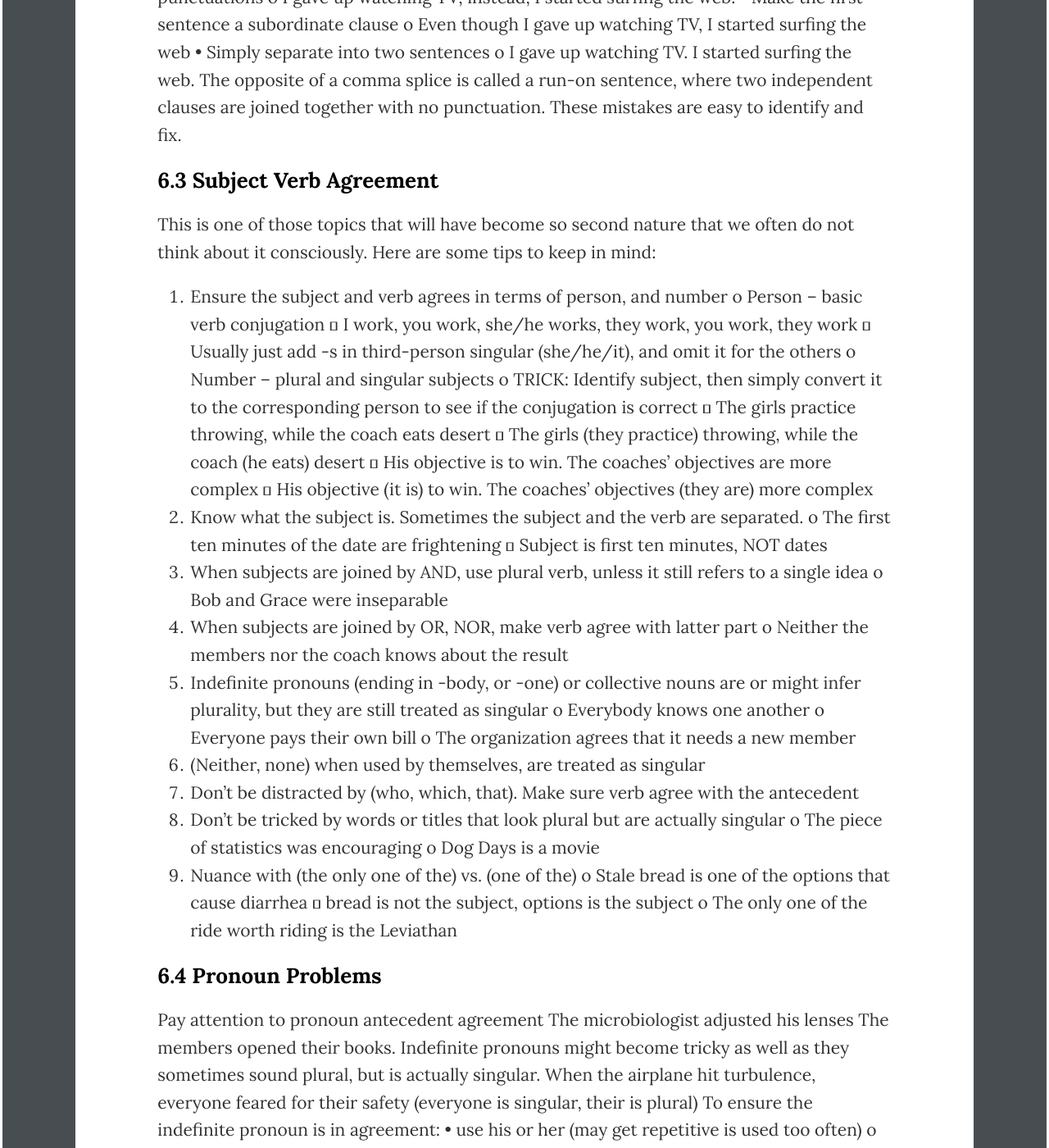
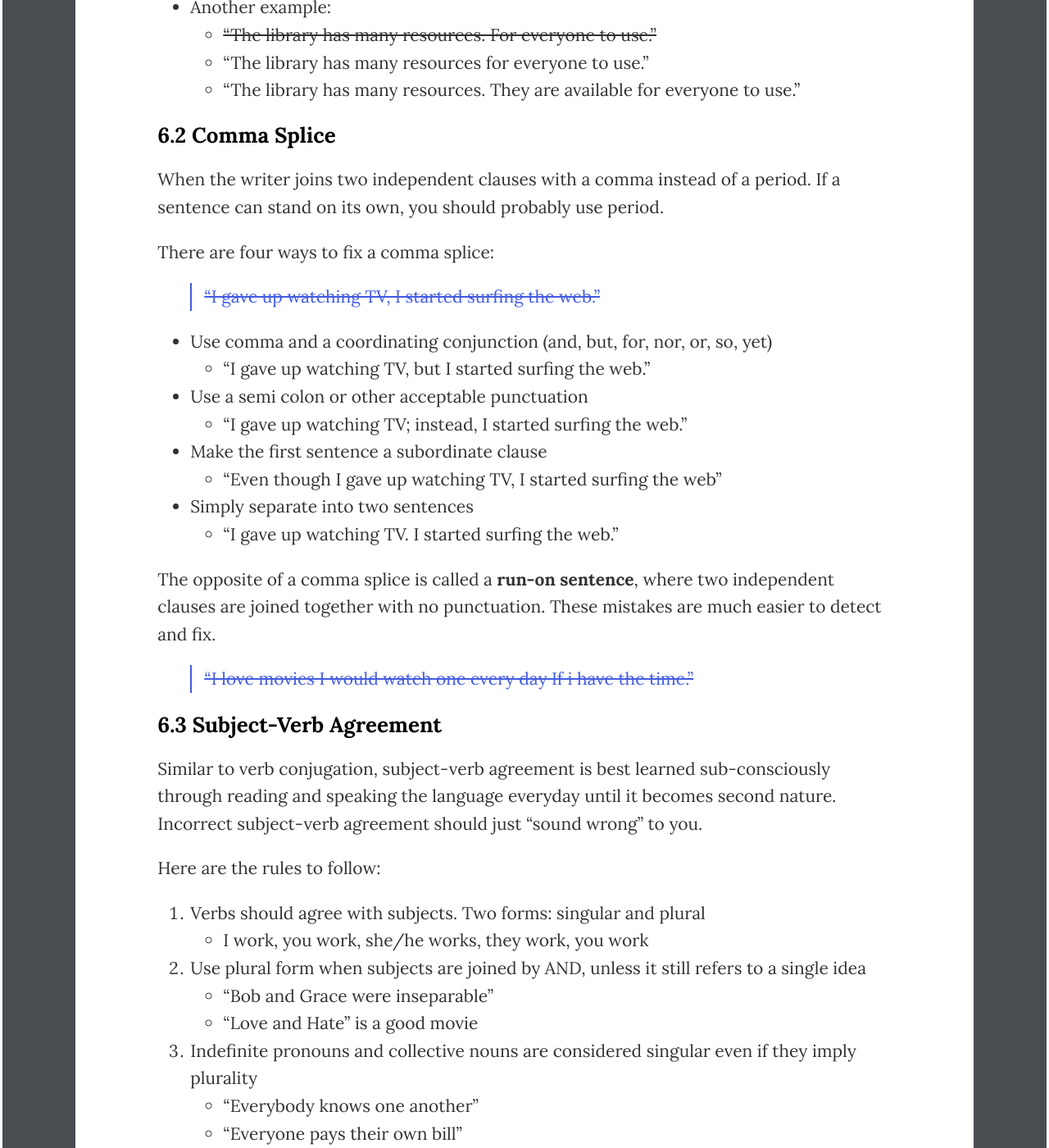
Before and after one commit to wcfrobert/wcfrobert.github.io, a Jekyll site: the page built from _posts/2022-10-28-grammar.markdown, in a window 1280 px wide and 1400 px high, scrolled down 22362 px. Shown: the whole window at 82% size. Built offline with Jekyll 4.4.1, drawn with Linux system fonts in a browser that asks for light colours; comment, search, counter and statistics services are not loaded; some of the changed text lies outside the part shown.

Commit message:
finished grammar article

```diff
--- a/_posts/2022-10-28-grammar.markdown
+++ b/_posts/2022-10-28-grammar.markdown
@@ -12,7 +12,7 @@
 
 How do I know if a sentence is well-written? Or even grammatically correct? I "go-by-feel", of course! Is this semi-colon appropriate here? Who cares, it looks about right; I've developed my own writing style over the years as well as a fair share of bad habits. This document is my attempt to be more deliberate in my writing and improve as a writer.
 
-This was an incredibly laborious undertaking. As most of you might have imagined, going through English and writing textbooks is a "capital C" Chore. Nevertheless, I hope you will find this useful. If anything, chapter 5 and 6 are worth a read!
+This was an incredibly laborious undertaking. As most of you may have imagined, going through English and writing textbooks is a "capital C" Chore. Nevertheless, I hope you will find this useful. If anything, chapter 5 and 6 are worth a read!
 
 
 
@@ -562,11 +562,12 @@
 
 ## 5.1 Clear and Efficient Writing
 
-Tips ranked by their importance (in my opinion):
+Some tips for better writing:
 
 1. The fastest way to improve your writing is to remove redundant words:
-    * The bridge ~~that people cross to get~~ to Burlington is ~~sort of~~ rectangular ~~in shape~~, and it is made of strong materials ~~such as reinforced steel, and concrete, etc~~
-2. Stop using filler words and inflated phrases (OK in speech to get time to think. Avoid in writing)
+    * "The bridge ~~that people cross to get~~ to Burlington is ~~sort of~~ rectangular ~~in shape~~, and it is made of strong materials ~~such as reinforced steel, and concrete, etc~~"
+    * "The bridge to Burlington is rectangular and is made of strong materials."
+2. Stop using filler words and inflated phrases (OK in colloquial speech. Avoid in writing)
     * "~~Notwithstanding the fact that~~ the manager is late, the meeting will still take place"
     * "~~With that being said~~, let's move on to the next topic"
     * Along the lines of = like
@@ -577,21 +578,27 @@
     * In spite of the fact that = although
     * In the event that = if
     * With regards to  = about
-3. Always use active voice. See section 3.5
-4. Avoid beginning sentences with "here, there, and it"
+3. Always use active voice. Logic flows in one direction (See section 3.5)
+    * ~~"The entrance exam was failed by over one-third of the applicants"~~
+    * "One third of the applicants failed the entrance exam"
+4. Avoid beginning sentences with "it, here, there"
     * ~~"It is important that we know about his whereabouts"~~
     * "More importantly, we need to know his whereabouts"
 5. Avoid long or unnecessary separation between subject and verb. Prefer concision over style.
-    * "Try ~~, if you think you can and if you believe in magic,~~ to see the effect of the drink"~~
+    * "Try ~~, if you think you can,~~ to see the effect of the drink"~~
     * "try to see the effect of the drink if you can"
 6. Avoid using idiomatic, local sayings, figure of speech, and clichés in your writing
-    * "He seems to have hit the nail on the head"
+    * "He ~~seems to have hit the nail on the head~~"
+    * "He is exactly right"
 7. Use more conjunctions and linking phrases for better flow
     * However, Consequently, Moreover, etc...
 8. Be specific when using relative pronouns (he, she, it, which, that, this). Avoid ambiguity
-    * "Bob and Joe both went to boarding school, he studied Law there."
+    * "Bob and Joe both went to boarding school, ~~he studied Law there.~~"
+    * "Bob and Joe both went to boarding school. Bob studied Law whereas Joe studied Chemistry."
 9. Keep verb tenses consistent
-    * "We were two minutes away from home when the sky ~~turns~~ turned dark"
+    * "We **were** two minutes away from home when the sky ~~turns~~ dark"
+    * "We **were** two minutes away from home when the sky **turned** dark"
+    * "We **are** two minutes away from home. We need to be back before the sky **turns** dark"
 10. Avoid badly placed modifier phrases
     * "I shot an elephant in my pajama"
     * "The store clerk brought the ice cream to the young boy covered in chocolate sauce"
@@ -615,7 +623,7 @@
 ## 5.2 Readability
 
 There are several things you can do to improve readability
-* Write and organize an outline first. Set up the skeleton, then fill in the meat
+* Write and organize an outline first. In other words, "set up the skeleton, then fill in the meat"
 * Keep writing short and concise. Get rid of filler words and colloquial speech
 * Use active voice
 * Reduce noise and distraction in your writing
@@ -646,23 +657,20 @@
 
 Identical flow and structure when listing a series of items.
 
-* BAD: "Being outdoors, feeling the wind, and to smell the ocean is nice."
-* GOOD: "Being outdoors, feeling the wind, and smelling the ocean is nice."
+* "Being outdoors, feeling the wind, and to smell the ocean is nice."
+* REVISED: "Being outdoors, feeling the wind, and smelling the ocean is nice."
 
 
 
 ## 5.5 Needed Words
 
-Some words cannot be deleted in the process of making a sentence more brief or concise.
+Although concision is great, some words cannot be deleted!
 
 * Parallel structure
-    * BAD: "I have and will continue to support him"
-    * GOOD: "I have supported and will continue to support him"
-    * BAD: "I drank some coffee and now am much more awake"
-    * GOOD: "I drank some coffee and now I am much more awake"
-* Comparisons
-    * BAD: "I gave him more soup than you"
-    * GOOD: "I gave him more soup than I gave to you"
+    * "I have and will continue to support him"
+    * REVISED: "I have supported and will continue to support him"
+    * "I gave him more soup than you"
+    * REVISED: "I gave him more soup than I gave to you"
 
 
 
@@ -695,83 +703,118 @@
 
 ## 6.1 Sentence Fragments
 
-Fragments lack main verb or subject. It leaves reader with a fragment of thought. The most common type of fragment is one that begins with subordinating clause. The ones missing verb and subject are very easy to catch.
-    Although we had a good time.
-Correcting subordinate clause mistakes usually just require eliminating all punctuation, or adding a comma instead.
-    John’s novels are widely celebrated. Because he is good at writing
-    John’s novels are widely celebrated because he is good at writing
-John’s novels are widely celebrated. He is good at writing
-Phrase fragments occur when we want to add additional thought to a main clause without proper punctuation. They can be fixed by incorporating them into the main clause, or making them into an independent clause.
-    The library has many resources. For everyone to use.
-    The library has many resources, which is there for everyone to use.
-    The library has many resources. They are available for everyone to use.
+Fragments lack main verb or subject. It leaves reader with a fragment of thought. The most common type of fragment is one that begins with subordinating clause.
+
+* The ones missing verb and subject are easy to catch
+    * ~~"Although we had a good time."~~
+* Fixing sentence fragments is usually just a matter of eliminating punctuation, or dividing into two thoughts.
+    * ~~"John’s novels are widely celebrated. Because he is good at writing"~~
+    * "John’s novels are widely celebrated because he is good at writing"
+    * "John’s novels are widely celebrated. He is a good writer"
+* Another example:
+    * ~~"The library has many resources. For everyone to use."~~
+    * "The library has many resources for everyone to use."
+    * "The library has many resources. They are available for everyone to use."
 
 
 ## 6.2 Comma Splice
 
-A very common error where the writer joins two independent clauses with a comma instead of a period. If a sentence can stand on their own, you should probably use period.
+When the writer joins two independent clauses with a comma instead of a period. If a sentence can stand on its own, you should probably use period.
+
 There are four ways to fix a comma splice:
-    I gave up watching TV, I started surfing the web.
-•   Use comma and a coordinating conjunction (and, but, for, nor, or, so, yet)
-o   I gave up watching TV, but I started surfing the web.
-•   Use a semi colon or other acceptable punctuations
-o   I gave up watching TV; instead, I started surfing the web.
-•   Make the first sentence a subordinate clause
-o   Even though I gave up watching TV, I started surfing the web
-•   Simply separate into two sentences
-o    I gave up watching TV. I started surfing the web.
-The opposite of a comma splice is called a run-on sentence, where two independent clauses are joined together with no punctuation. These mistakes are easy to identify and fix.
+
+> ~~"I gave up watching TV, I started surfing the web."~~
+
+* Use comma and a coordinating conjunction (and, but, for, nor, or, so, yet)
+    * "I gave up watching TV, but I started surfing the web."
+* Use a semi colon or other acceptable punctuation
+    * "I gave up watching TV; instead, I started surfing the web."
+* Make the first sentence a subordinate clause
+    * "Even though I gave up watching TV, I started surfing the web"
+* Simply separate into two sentences
+    * "I gave up watching TV. I started surfing the web."
+
+The opposite of a comma splice is called a **run-on sentence**, where two independent clauses are joined together with no punctuation. These mistakes are much easier to detect and fix.
+
+> ~~"I love movies I would watch one every day If i have the time."~~
 
 
-## 6.3 Subject Verb Agreement
+## 6.3 Subject-Verb Agreement
 
-This is one of those topics that will have become so second nature that we often do not think about it consciously. Here are some tips to keep in mind:
-1.  Ensure the subject and verb agrees in terms of person, and number
-o   Person – basic verb conjugation
-   I work, you work, she/he works, they work, you work, they work
-   Usually just add -s in third-person singular (she/he/it), and omit it for the others
-o   Number – plural and singular subjects
-o   TRICK: Identify subject, then simply convert it to the corresponding person to see if the conjugation is correct
-   The girls practice throwing, while the coach eats desert
-   The girls (they practice) throwing, while the coach (he eats) desert
-   His objective is to win. The coaches’ objectives are more complex
-   His objective (it is) to win. The coaches’ objectives (they are) more complex
-2.  Know what the subject is. Sometimes the subject and the verb are separated.
-o   The first ten minutes of the date are frightening
-   Subject is first ten minutes, NOT dates
-3.  When subjects are joined by AND, use plural verb, unless it still refers to a single idea
-o   Bob and Grace were inseparable
-4.  When subjects are joined by OR, NOR, make verb agree with latter part
-o   Neither the members nor the coach knows about the result
-5.  Indefinite pronouns (ending in -body, or -one) or collective nouns are or might infer plurality, but they are still treated as singular
-o   Everybody knows one another
-o   Everyone pays their own bill
-o   The organization agrees that it needs a new member
-6.  (Neither, none) when used by themselves, are treated as singular
-7.  Don’t be distracted by (who, which, that). Make sure verb agree with the antecedent
-8.  Don’t be tricked by words or titles that look plural but are actually singular
-o   The piece of statistics was encouraging
-o   Dog Days is a movie
-9.  Nuance with (the only one of the) vs. (one of the)
-o   Stale bread is one of the options that cause diarrhea
-   bread is not the subject, options is the subject
-o   The only one of the ride worth riding is the Leviathan
+Similar to verb conjugation, subject-verb agreement is best learned sub-consciously through reading and speaking the language everyday until it becomes second nature. Incorrect subject-verb agreement should just "sound wrong" to you.
+
+
+Here are the rules to follow:
+
+1. Verbs should agree with subjects. Two forms: singular and plural
+    * I work, you work, she/he works, they work, you work
+2. Use plural form when subjects are joined by AND, unless it still refers to a single idea
+    * "Bob and Grace were inseparable"
+    * "Love and Hate" is a good movie
+3. Indefinite pronouns and collective nouns are considered singular even if they imply plurality
+    * "Everybody knows one another"
+    * "Everyone pays their own bill"
+    * "The organization agrees that it needs a new member"
+    * "each," "each one," "either," "neither," "everyone," "everybody," "anyone," "anybody," "nobody," "somebody," "someone," and "no one"
+4. Countable nouns take a plural verb
+    * "Locally produced goods have their advantages"
+5. Noncount nouns take singular verb
+    * "Education is the key to success"
+    * "The information is relevant to our study"
+6. When subjects are joined by OR, NOR, make verb agree with second part
+    * "Neither the members nor the **coach** (he) knows about the result"
+7. Don’t be tricked by words or titles that look plural but are actually singular
+    * "The piece of statistics was encouraging"
+    * "Dog Days is an excellent movie"
+8. Clearly identify what the subject is if they are separated by other phrases
+    * "The **first ten minutes** of the date are frightening"
+        * Subject is first ten minutes, NOT date
+    * Don’t be distracted by (who, which, that). Make sure verb agree with the antecedent
+
+
+
+
+
+Here is a helpful trick: <u>Identify the subject, then simply convert it to the corresponding person to see if the conjugation is correct </u>
+
+* "The girls practice throwing, while the coach eats desert"
+    * "The girls (they practice) throwing, while the coach (he eats) desert"
+* "His objective is to win. The coaches’ objectives are more complex"
+    * "His objective (it is) to win. The coaches’ objectives (they are) more complex"
+
 
 
 
 ## 6.4 Pronoun Problems
 
 Pay attention to pronoun antecedent agreement
-    The microbiologist adjusted his lenses
-    The members opened their books.
+* The **microbiologist** adjusted **his** lenses
+* The **members** opened **their** books
+
+
 Indefinite pronouns might become tricky as well as they sometimes sound plural, but is actually singular.
-When the airplane hit turbulence, everyone feared for their safety (everyone is singular, their is plural)
-To ensure the indefinite pronoun is in agreement:
-•   use his or her (may get repetitive is used too often)
-o   When the airplane hit turbulence, everyone feared for his or her safety
-•   make the pronoun’s antecedent plural
-o   When the airplane hit turbulence, the passenger feared for their safety
-•   Or reorder the sentence entirely to get rid of indefinite pronouns
+
+* "When the airplane hit turbulence, everyone feared for ~~their~~ safety"
+
+Two possible fixes:
+
+1. use his or her (not optimal)
+    * "When the airplane hit turbulence, everyone feared for **his or her** safety"
+2. get rid of indefinite pronoun
+    * "When the airplane hit turbulence, **the passengers** feared for **their** safety"
+
+
+
+
+
+
+
+
+
+
+
+
+
 
 
 
@@ -796,78 +839,94 @@
 <hr>
 
 
+## Simple Past vs. Present Perfect (went vs. have gone)
+Simple Past – completed action in a time before now
+* I went to Florida (last week)
 
-## Simple Past vs. Present Perfect (went vs. have gone)
-Simple Past – talks about past event that happened at a certain time. Usually comes with (yesterday, ago, last night, etc)
-    I went to Florida (emphasizes past effect)
-Present Perfect – shows that a past event happened at an unknown time. Usually comes with adverbs like (never, already, for, since, etc)
-    I have gone to Florida (emphasizes present effect)
+Present Perfect – precise time of action is in the past, but not exactly known
+* I have gone to Florida (I can't remember when but that's not important)
+
+
 
 ## Whom vs. Who
 Who = Subject = giving end (who interviewed Scott)
+
 Whom = Object = receiving end (whom did the HR interview)
-We don’t know whom the president likes. (whom is object that president likes)
-The car dealer only sells to customers who wants to attend (who is subject that wants to attend)
 
-He is a candidate who, I believe, will do an excellent job (candidate is subject, so use who)
-The woman whom we saw yesterday is running for mayor. (we saw woman that is running for mayor. Woman is the object)
+Examples:
+* We don’t know whom the president likes. (whom is object that president likes)
+* The car dealer only sells to customers who wants to attend (who is subject that wants to attend)
+* He is a candidate who, I believe, will do an excellent job (candidate is subject, so use who)
+* The woman whom we saw yesterday is running for mayor. (we saw woman that is running for mayor. Woman is the object)
 
-## Using Limiting Modifiers like (only, even, not, around)
-Incorrect: Bob only weighed 150 lbs
-Correct: Bob weighted only 150 lbs
-Reason: limiting modifier should be directly before the thing it modifies
+
+
+## Limiting Modifiers (only, even, not, around)
+limiting modifier should be directly before the thing it modifies.
+
+* Incorrect: Bob only weighed 150 lbs
+* Correct: Bob weighted only 150 lbs
+
+
 
 ## Dangling Modifiers
-Incorrect: To win first place, a strong will is needed
-Correct: To win first place, the contestants need strong will
-Reason: do not omit subject even when it is strongly implied. Add for clarity
+Do not omit subject even when it is strongly implied. Add for clarity
+
+* Incorrect: To win first place, a strong will is needed
+* Correct: To win first place, the contestants need a strong will
 
 
 
 ## You and I vs. you and me
-Incorrect: Between you and I, the deal is bad
-Correct: Between you and me…
-Reason: Preposition must be followed by nouns or pronouns in the object form
+Preposition must be followed by nouns or pronouns in the object form
 
-Incorrect: Last year he made more money than me
-Correct: Last year he made more money than I (made)
-Reason: When adding the verb made, it is apparent that I must be in the subject form
+* Incorrect: Between you and I, the deal is bad
+* Correct: Between you and me, the deal is bad
+
+When adding the verb made, it is apparent that I must be in the subject form
+
+* Incorrect: Last year he made more money than me
+* Correct: Last year he made more money than I
 
 
-## Would, will vs. would have, will have
-Will, have, and would are auxiliary verbs used to form different tenses
-•   Will – used to describe something in the future in the future simple form
-o   I will leave
-•   Will have – used to describe something that is completed but from a future point of view
-o   I will have done the assignment by the end of the week
 
-•   Would have – used to write about past event or indicate something in the future but from a past point of view (past tense of will)
-o   I thought she would have visited me by now.
-•   Would have – conditional mood with emphasis in the past (willingness in the past that didn’t happen)
-o   I would have bought tickets last week, if it weren’t so expensive
-•   In general, would have expresses a hypothesis on the past
 
-•   Would – is also used as a modal verb to indicate conditional mood
-o   I would buy it, if tickets weren’t so expensive
-•   Would – or subjunctive mood to soften what is being said
-o   Would you pass me that book?
-•   Would – or simply mean “used to”
-o   He would go up and down the hill for hours
+## Use of "Would"
+
+* Would - expresses a hypothesis in the past
+    * I thought she would have visited me by now.
+    * I would have bought tickets last week, if it weren’t so expensive
+* Would – is also used as a modal verb to indicate conditional mood
+    * I would buy it, if tickets weren’t so expensive
+* Would – or subjunctive mood to soften what is being said
+    * Would you pass me that book?
+* Would – or simply mean “used to”
+    * He would go up and down the hill for hours
+
+
 
 
 ## Direct vs. Indirect Question
-Direct: Where is the coffee mug?
-Indirect: I was wondering if you know where the coffee mug is.
-Note how indirect questions do not have question marks
+
+Note how indirect questions do not have question marks. A more polite way to ask questions.
+
+* Direct: Where is the coffee mug?
+* Indirect: I was wondering if you know where the coffee mug is.
 
 
-## Other Mistakes
-Incorrect: You look more pregnant than last week
-Correct: Your pregnancy is more obvious than last week
-Reason: Do not use comparatives for absolute concepts
 
-Incorrect: Lets discuss about that
-Correct: Lets discuss that
-Reason: Do not use about after “to discuss”. It is akin to “talk about about”
 
-Practice is a noun, practise is a verb.
+## Title Capitalization
+
+Consistent across AP, APA, MLA, etc:
+1. First and last word always capitalized regardless of type
+2. Nouns, verb, adverb, adjective always capitalized
+3. Articles always lowercase (the, a, an)
+4. Preposition (to, about, above, after, by, of, over, as, upon) - capitalize if four letters or more
+5. Conjunction (so, and, but, yet, after, if, while) - capitalize if four letters or more
+6. DO NOT CAPITALIZE second word after hyphen (Mid-year, Anti-hero)
+
+Just remember not to capitalize:
+* articles (an, a, the) unless its the first or last word
+* coordinating conjunctions (and, but, for)
+* short preposition and conjunctions less than 4 letters (at, by, to)
```
Also changed, not shown: other parts of _posts/2022-10-28-grammar.markdown (+13 -9 lines).
